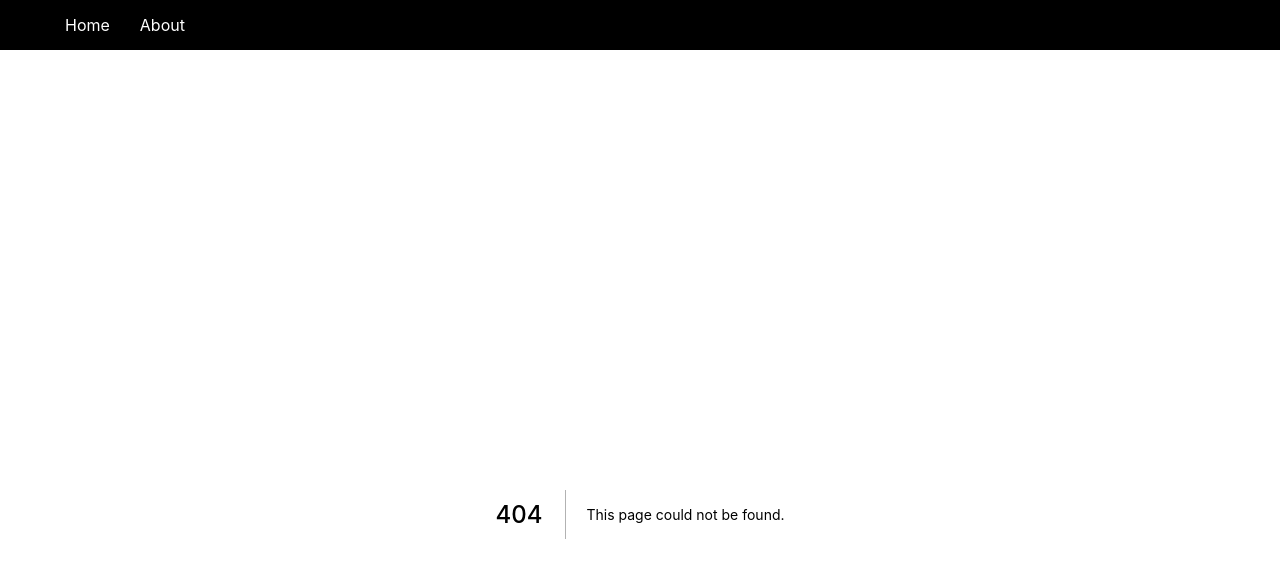
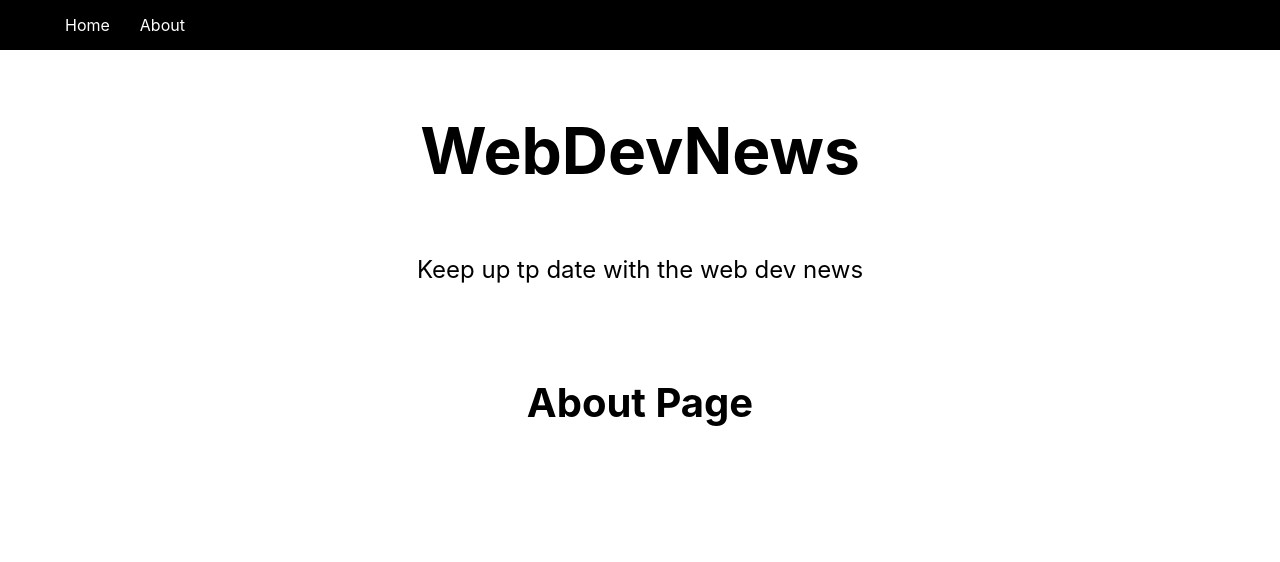
Before and after one commit to anderson-ca/nextjs-crash-course, a Next.js app: page /about in a window 1280 px wide. Before the commit this address had no page. Shown: the top 562 px of the page. Built offline with nearby package versions, Linux system fonts and the light colour scheme.

Commit message:
add header component to main layout

```diff
--- /dev/null
+++ b/components/Header.jsx
@@ -0,0 +1,14 @@
+import headerStyles from '../styles/Header.module.css';
+
+const Header = () => {
+    return (
+        <div>
+            <h1 className={headerStyles.title}>
+                <span>WebDev</span>News
+            </h1>
+            <p className={headerStyles.description}>Keep up tp date with the web dev news</p>
+        </div>
+    )
+}
+
+export default Header
--- a/components/Layout.jsx
+++ b/components/Layout.jsx
@@ -1,4 +1,5 @@
 import Nav from './Nav';
+import Header from './Header';
 import styles from '../styles/Layout.module.css';
 
 const Layout = ({ children }) => {
@@ -8,6 +9,7 @@ const Layout = ({ children }) => {
             <Nav />
             <div className={styles.container}>
                 <main className={styles.main}>
+                    <Header />
                     {children}
                 </main>
             </div>
--- /dev/null
+++ b/pages/about.jsx
@@ -0,0 +1,11 @@
+import React from 'react'
+
+const about = () => {
+    return (
+        <div>
+            <h1>About Page</h1>
+        </div>
+    )
+}
+
+export default about
--- /dev/null
+++ b/styles/Header.module.css
@@ -0,0 +1,27 @@
+.title a {
+    color: #0070f3;
+    text-decoration: none;
+}
+
+.title a:hover,
+.title a:focus,
+.title a:active {
+    text-decoration: underline;
+}
+
+.title {
+    margin: 0;
+    line-height: 1.15;
+    font-size: 4rem;
+}
+
+.title,
+.description {
+    text-align: center;
+}
+
+.description {
+    margin: 4rem 0;
+    line-height: 1.5;
+    font-size: 1.5rem;
+}
--- a/styles/Layout.module.css
+++ b/styles/Layout.module.css
@@ -11,22 +11,6 @@
     justify-content: flex-start;
     align-items: center;
     font-size: 1.25rem;
-}
-
-.footer {
-    display: flex;
-    flex: 1;
-    padding: 2rem 0;
-    border-top: 1px solid #eaeaea;
-    justify-content: center;
-    align-items: center;
-}
-
-.footer a {
-    display: flex;
-    justify-content: center;
-    align-items: center;
-    flex-grow: 1;
 }
 
 .title a {
```
